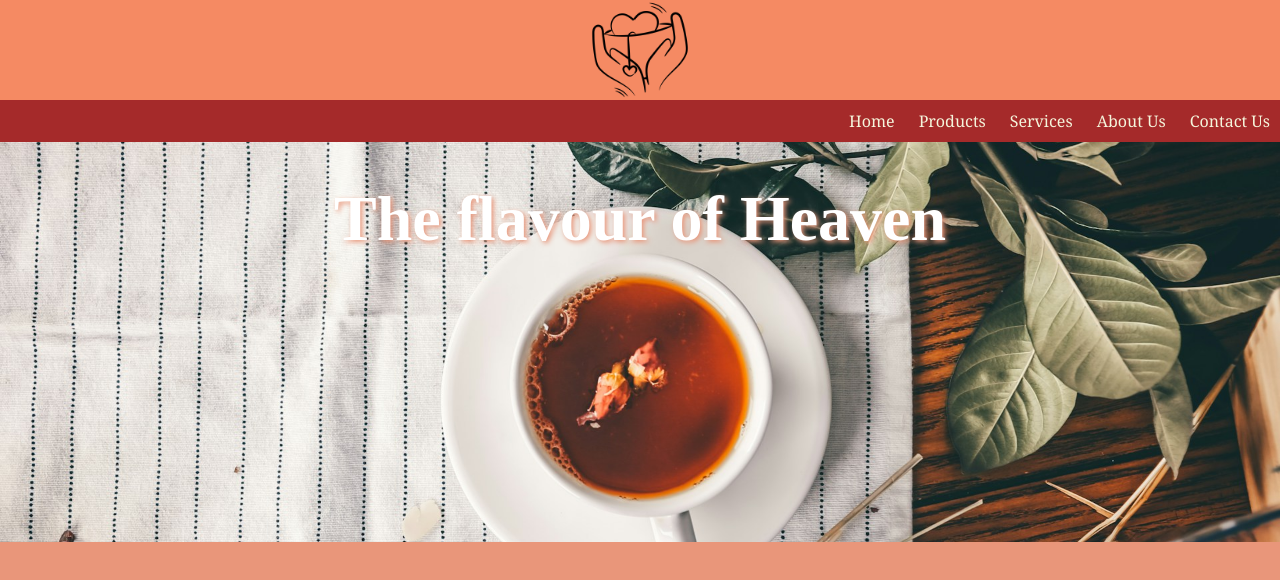
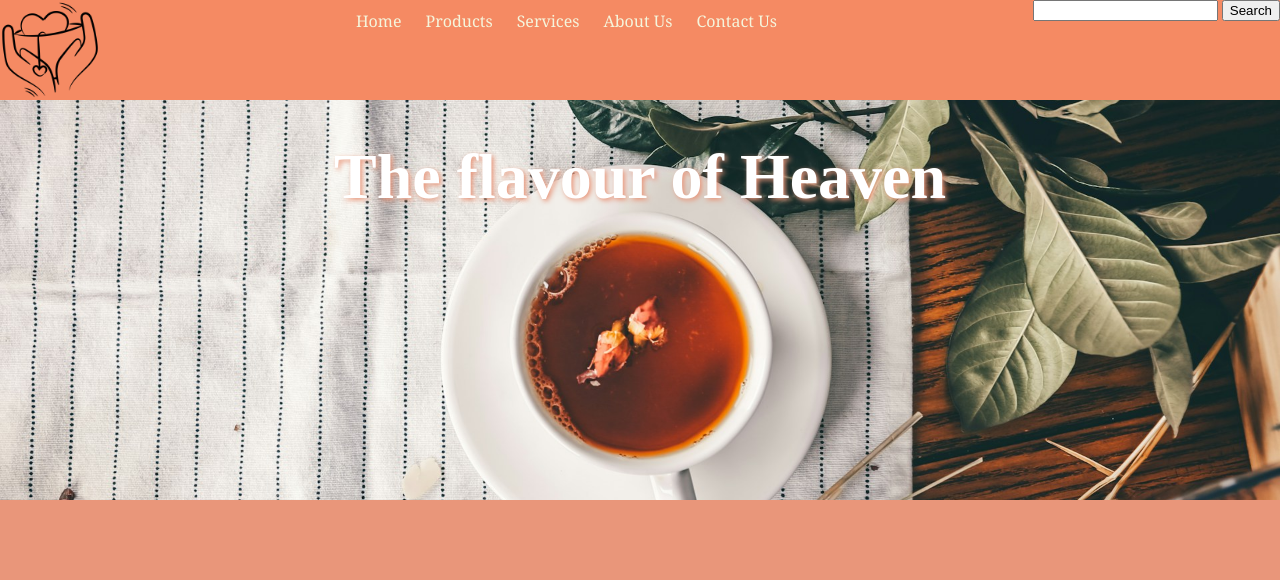
Before and after one commit to thalia240597/Projectweb-02.2024, a plain HTML site: page index.html in a window 1280 px wide. Drawn offline with Linux system fonts and the light colour scheme.

Commit message:
search bar

```diff
--- a/index.html
+++ b/index.html
@@ -18,6 +18,11 @@
         <a href="aboutus.html">About Us</a>
         <a href="contact Us.html">Contact Us</a></a>
     </nav>
+        <form id="search-form">
+            <input type="text" name="search-keywords" id="search">
+            <button type="submit">Search</button>
+        </form>
+
 </header>
 <div class="banner">
 <h1> The flavour of Heaven</h1>
--- a/styles.css
+++ b/styles.css
@@ -4,14 +4,16 @@ margin: 0px;
 .logo{
     max-width: 100px;
     display: block;
-    margin: auto;
+
 }
 .navigation{
     text-align:right;
-    background-color: brown;
+
 }
 .header{
     background-color:rgb(245, 138, 99);
+    display: flex;
+    justify-content: space-between;
 }
 .navigation a {
     color:beige;
```
